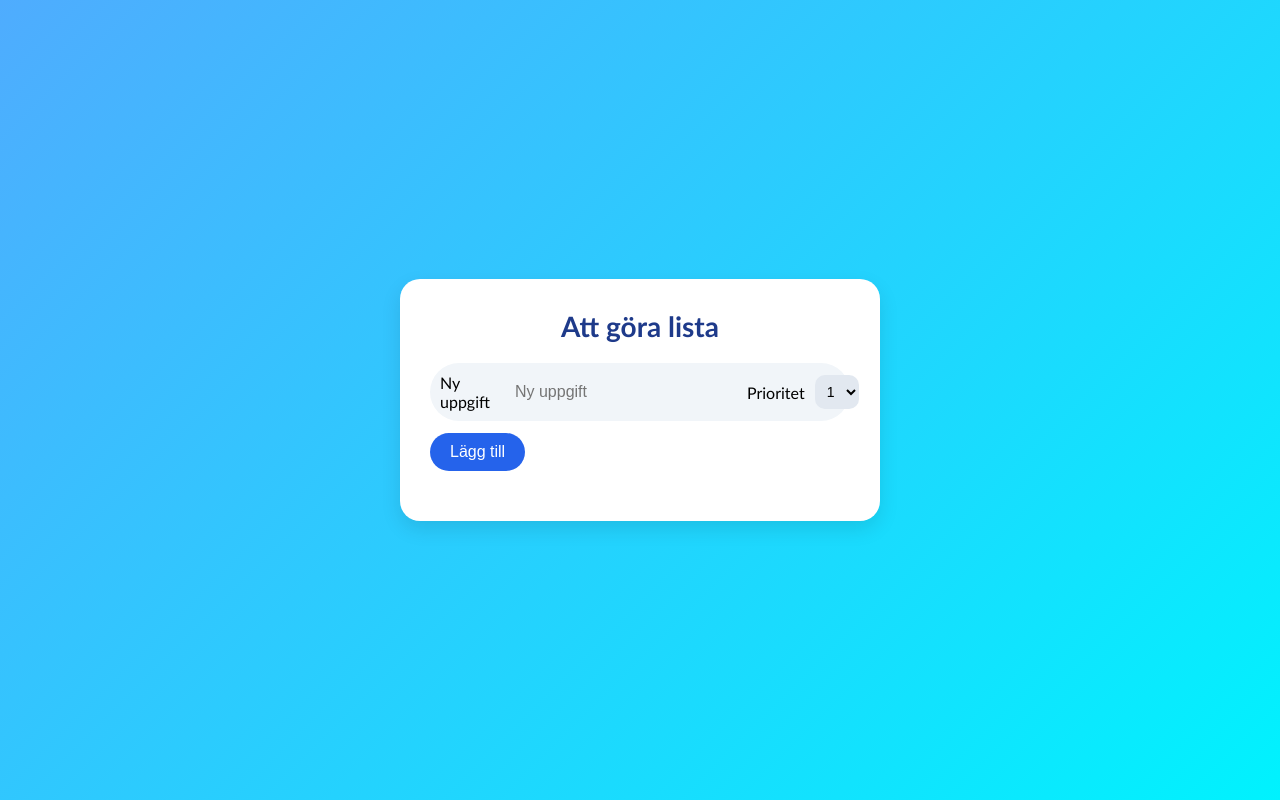
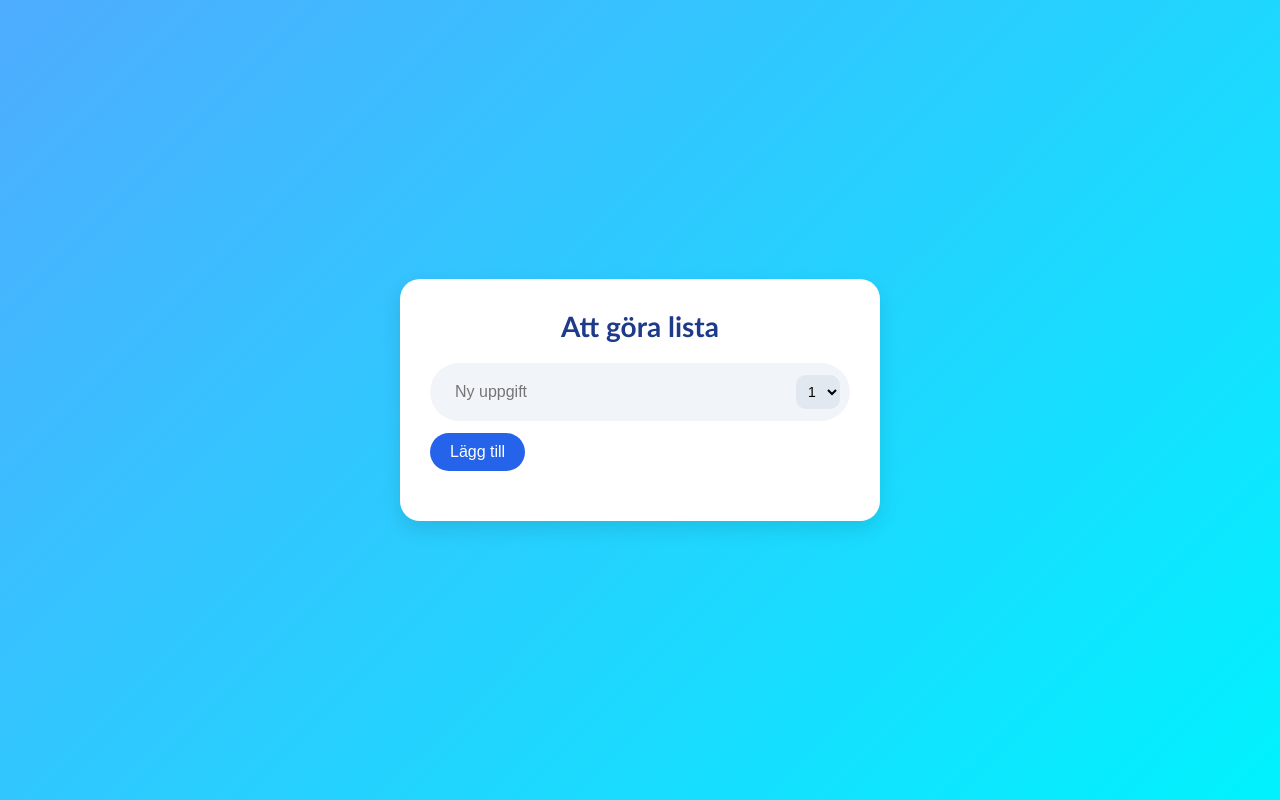
Before and after one commit to SaraM47/typescript-moment2, a website built with Vite: page index.html in a window 1280 px wide. Built offline with nearby package versions, Linux system fonts and the light colour scheme.

Commit message:
Added hidden element styling

```diff
--- a/src/style.css
+++ b/src/style.css
@@ -163,6 +163,11 @@ li button.delete-btn {
   transition: opacity 0.5s ease-in-out;
 }
 
+.visually-hidden{
+  position: absolute;
+  left: -9999px;
+}
+
 /* Responsiv design */
 @media (max-width: 500px) {
   main {
```
